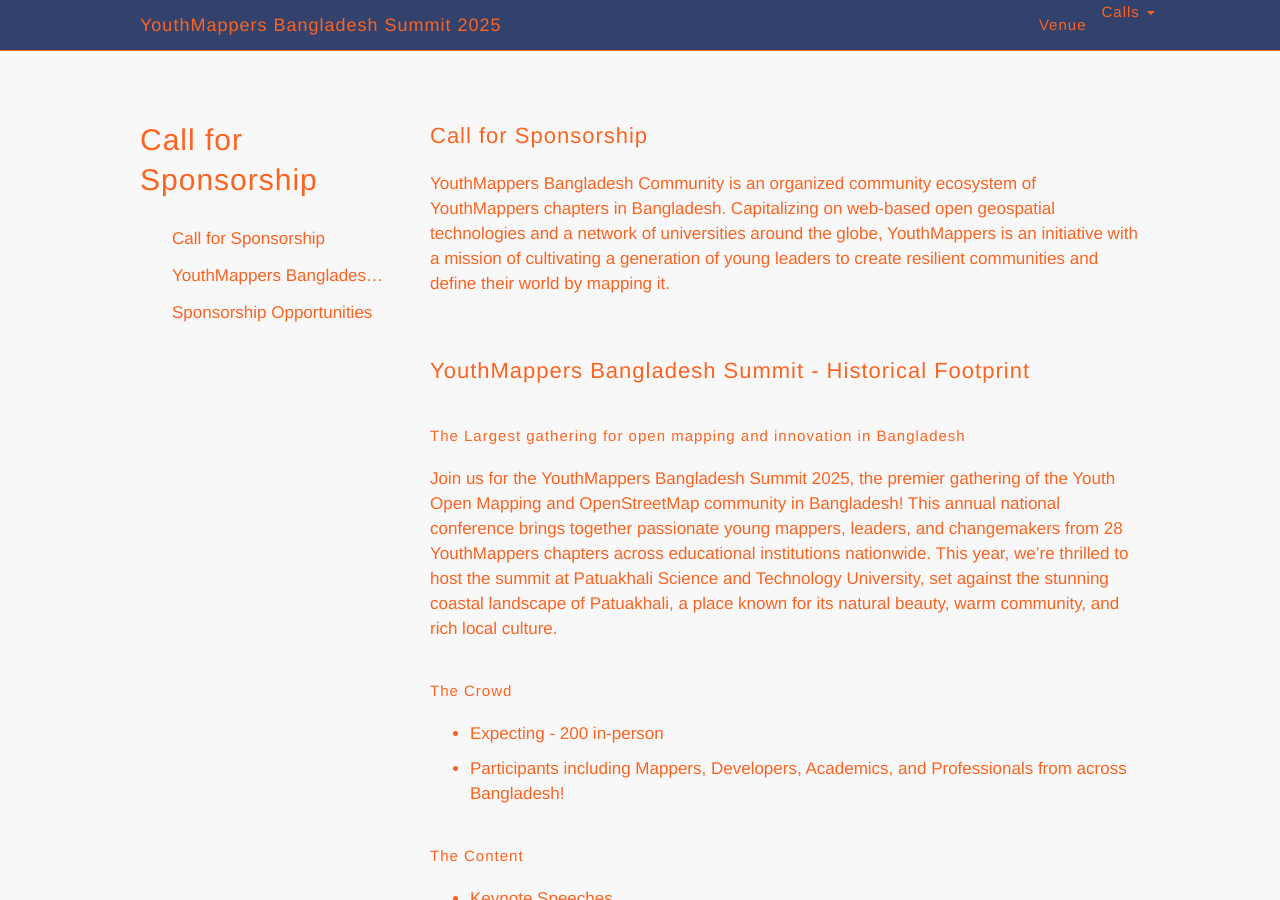
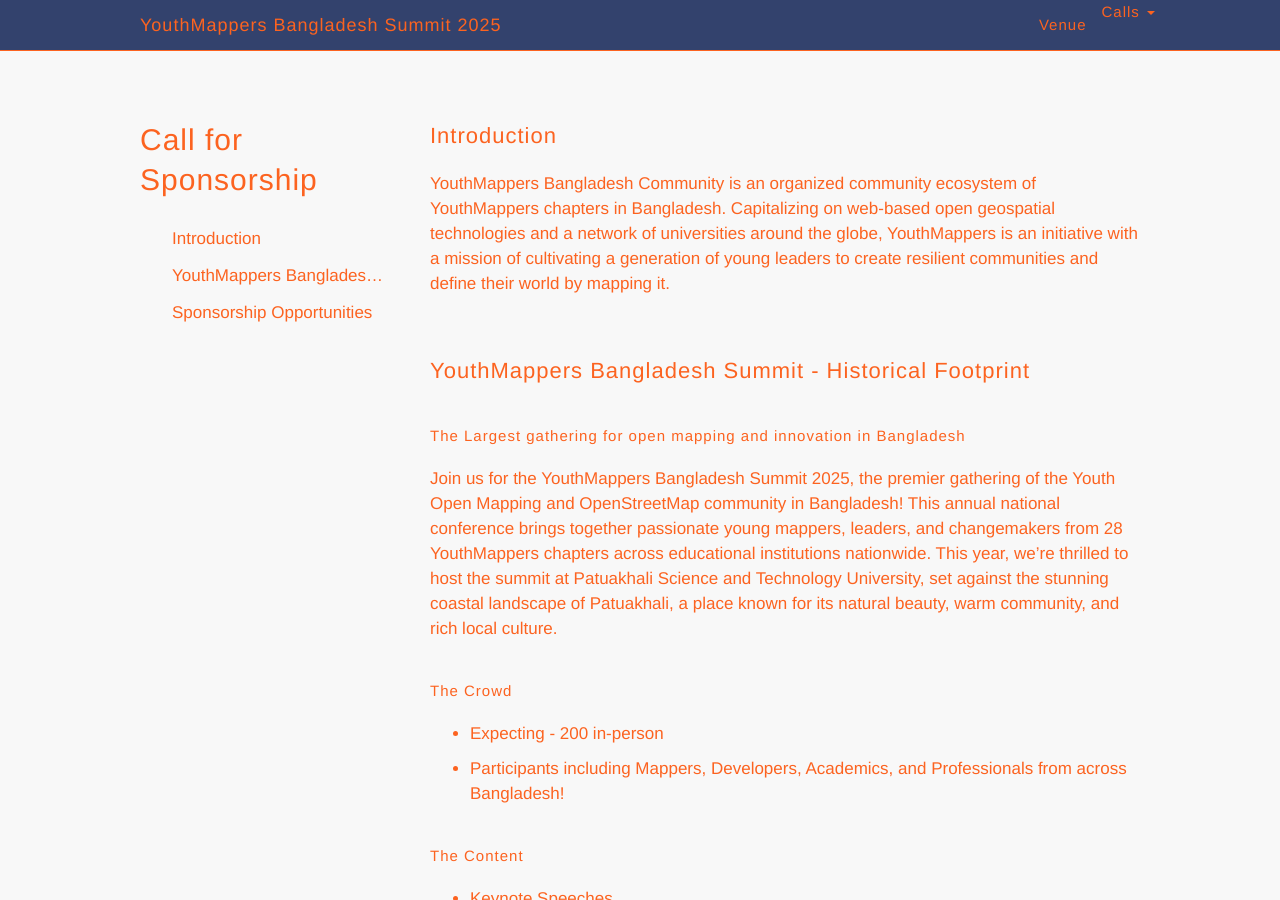
Before and after one commit to ymbdsummit2025/ymbdsummit2025.github.io, a Jekyll site: the page built from calls/sponsorship.md, in a window 1280 px wide and 900 px high. Built offline with Jekyll 4.4.1, drawn with Linux system fonts in a browser that asks for light colours.

Commit message:
Update sponsorship.md

```diff
--- a/calls/sponsorship.md
+++ b/calls/sponsorship.md
@@ -5,8 +5,7 @@
 headings: "intro,footprint,opportunity"
 ---
 
-<h2 id="intro">Call for Sponsorship</h2>
-
+<h2 id="intro">Introduction</h2>
 
 YouthMappers Bangladesh Community is an organized community ecosystem of YouthMappers chapters in Bangladesh. Capitalizing on web-based open geospatial technologies and a network of universities around the globe, YouthMappers is an initiative with a mission of cultivating a generation of young leaders to create resilient communities and define their world by mapping it.
 
```
